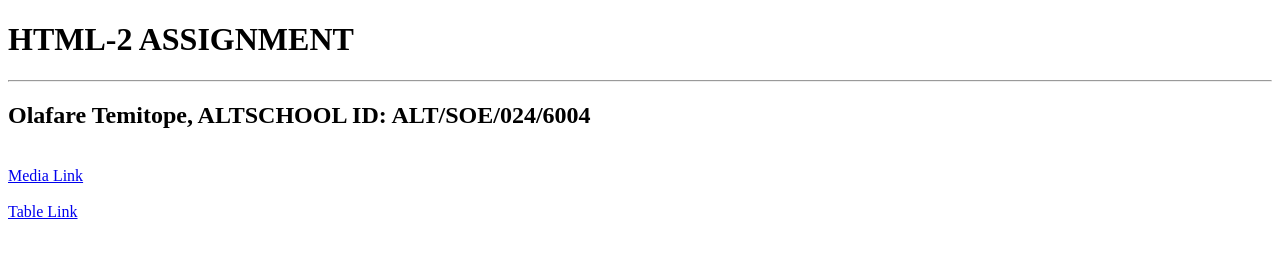
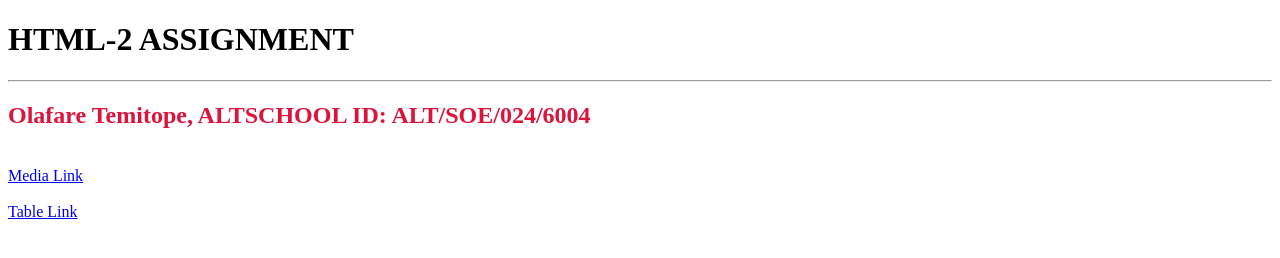
Before and after one commit to Tabeit03/html-2, a plain HTML site: page index.html in a window 1280 px wide. Drawn offline with Linux system fonts and the light colour scheme.

Commit message:
changed h2 content from black to red

```diff
--- a/index.html
+++ b/index.html
@@ -3,7 +3,10 @@
 <head>
     <meta charset="UTF-8">
     <meta name="viewport" content="width=device-width, initial-scale=1.0">
-    <title>Document</title>
+    <title>HTML-2 Assignment</title>
+    <style>
+        h2{color: crimson;}
+    </style>
 </head>
 <body>
     <h1>HTML-2 ASSIGNMENT</h1>
```
